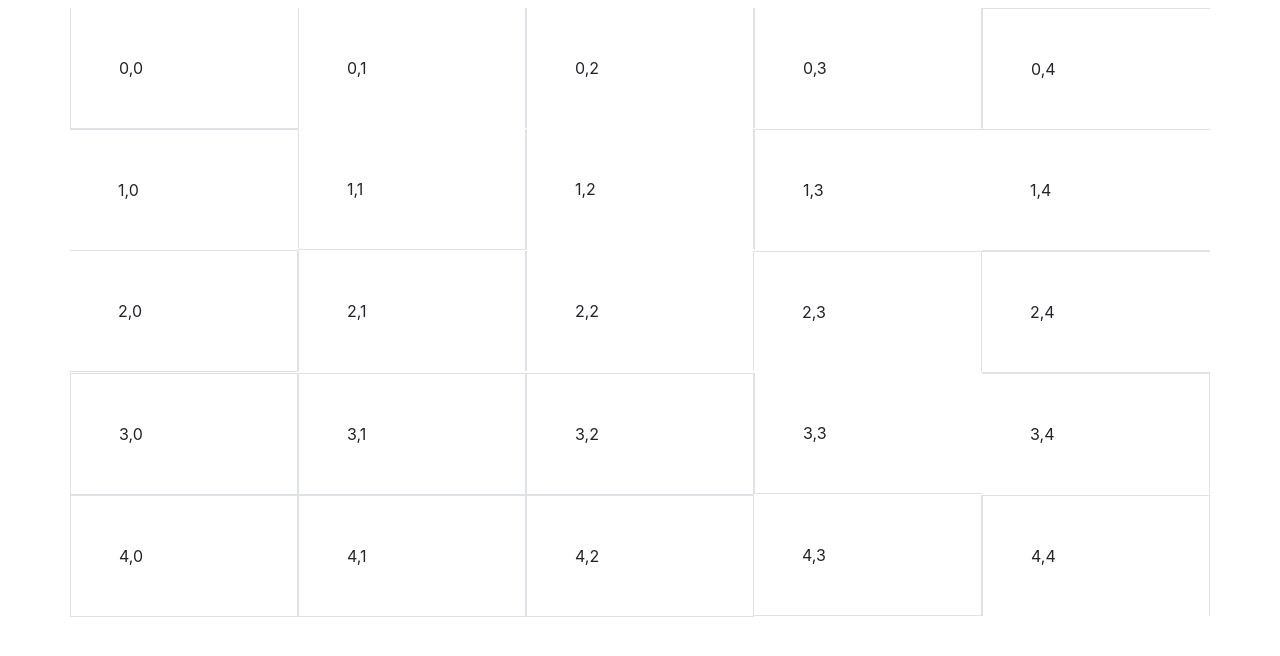
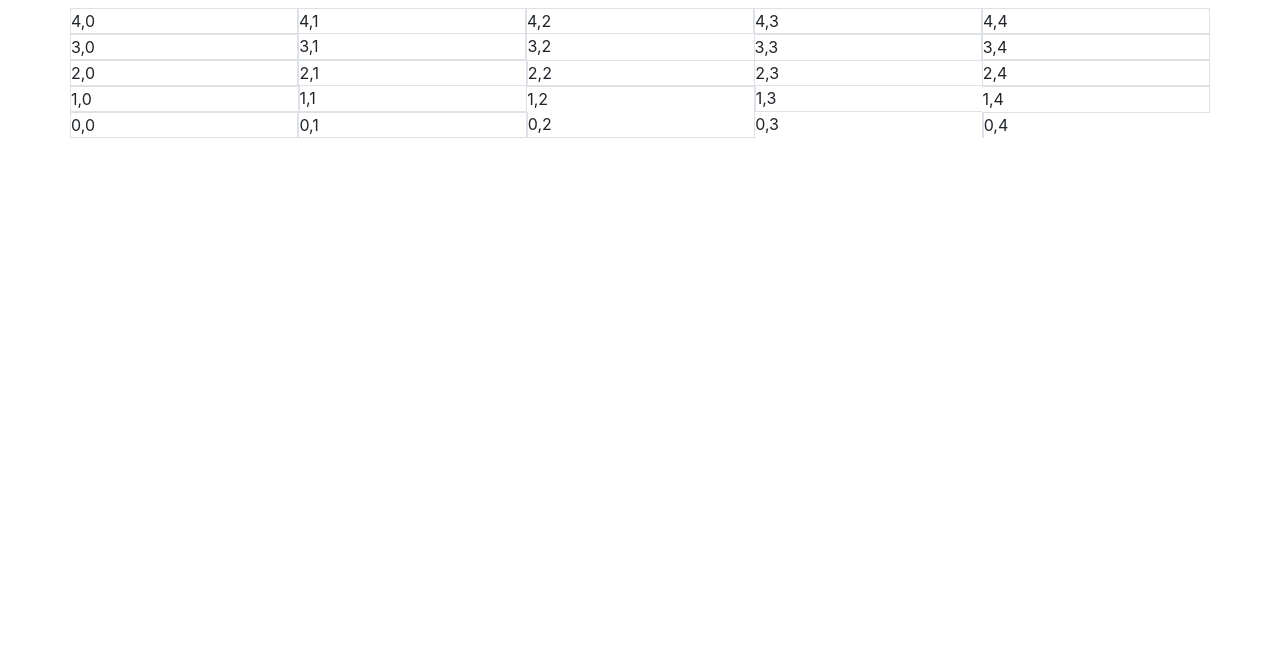
Before and after one commit to brayanMuniz/vue-maze-game, a Vue app: page / in a window 1280 px wide. Shown: the top 656 px of the page. Built offline with nearby package versions, Linux system fonts and the light colour scheme.

Commit message:
shows correect cells in app.vue

```diff
--- a/src/App.vue
+++ b/src/App.vue
@@ -1,20 +1,24 @@
 <template>
   <div id="app">
-    <div class="container mt-2">
+    <!-- Because of bootstrap max width and height will be 144, make it 10000 -->
+    <div class="container mt-2" v-if="dataReady">
+      <!-- Is not displaying corretly. Start from left to right bottom left is 0,0 -->
+      <!-- <div v-for="(cell, point) in playableMaze.mazeMap" :key="point">{{point}}{{cell}}</div> -->
+      <!-- :class="generateBorders(row, col)"-->
+      <!-- {{showCorrectPoint(row, col)}} -->
       <div class="row" v-for="row in playableMaze.width" :key="row">
-        <div class="col-sm m-0 p-0" v-for="col in playableMaze.height" :key="col">
-          <div class="p-5 m-0" :class="generateBorders(row, col)">
-            {{row-1}},{{col-1}}
-            <!-- <input type="text" class="form-control" v-focus /> -->
-          </div>
-        </div>
+        <div
+          class="col-sm m-0 p-0"
+          v-for="col in playableMaze.height"
+          :class="generateBorders(row, col)"
+          :key="col"
+        >{{showCorrectPoint(row, col)}}</div>
       </div>
     </div>
   </div>
 </template>
 
 <script lang="ts">
-// :class="passableClass(row -1, col -1)"
 import Vue from "vue";
 import bootstrap from "bootstrap";
 import { firebaseData } from "@/firebaseConfig.ts";
@@ -24,28 +28,35 @@ export default Vue.extend({
   name: "app",
   data() {
     return {
-      playableMaze: {},
-      dataReady: false
+      playableMaze: Object(),
+      dataReady: false,
+      reverseList: [5, 4, -3, -2, -1],
+      tempRow: Number(),
+      tempCounter: Number()
     };
   },
   mounted() {
     let newMaze = new Maze([]);
     newMaze.generateMaze(1, 5, 5);
-    console.log(newMaze);
     this.playableMaze = newMaze;
+    this.tempRow = newMaze.height - 1;
+    this.tempCounter = newMaze.width - 1;
+    console.log(this.tempRow, this.tempCounter);
+    this.dataReady = true;
   },
-  // What I can figure out from this, it does not look like it. Fix it.
   methods: {
     generateBorders(x: number, y: number) {
-      let point: string = `${x - 1},${y - 1}`;
-      // Todo: add type to playableMaze
+      let correctPoint: string = this.showCorrectPoint(x, y);
       let borders: any = {
-        "border-top": !this.playableMaze.mazeMap[point].N,
-        "border-right": !this.playableMaze.mazeMap[point].E,
-        "border-bottom": !this.playableMaze.mazeMap[point].S,
-        "border-left": !this.playableMaze.mazeMap[point].W
+        "border-top": !this.playableMaze.mazeMap[correctPoint].N,
+        "border-right": !this.playableMaze.mazeMap[correctPoint].E,
+        "border-bottom": !this.playableMaze.mazeMap[correctPoint].S,
+        "border-left": !this.playableMaze.mazeMap[correctPoint].W
       };
       return borders;
+    },
+    showCorrectPoint(row: number, col: number): string {
+      return `${Math.abs(row - 1 - this.tempRow)},${col - 1}`;
     }
   }
 });
--- a/src/classes/mazeClass.ts
+++ b/src/classes/mazeClass.ts
@@ -42,34 +42,28 @@ export class Maze {
       Math.random() * height
     )}`;
     let leadingPoint = firstPoint;
-    let counter: number = 1;
-    console.log(firstPoint);
-    while (!doneMakingMaze) {
+    this.visitedCells.push(leadingPoint);
+    let counter: number = 0;
+    while (!doneMakingMaze && counter < 10) {
       // visitedCells.length !== height * width
-      let sideCell: string = this.getRandomNeighborCell(leadingPoint);
-      if (counter == 3) {
-        doneMakingMaze = true;
-        break;
-      }
+      let sideCell: string = this.getRandomNeighborCell(leadingPoint); // if None: return own point
       if (sideCell !== leadingPoint) {
         this.removeWall(leadingPoint, sideCell);
-        console.log("removed wall between", leadingPoint, sideCell);
         this.visitedCells.push(sideCell);
         leadingPoint = sideCell;
       } else {
-        leadingPoint = firstPoint;
+        leadingPoint = firstPoint; // Todo: select random cell from list of cells that have not been visited
         sideCell = this.getRandomNeighborCell(leadingPoint);
-        counter++;
       }
+      counter++;
     }
-    console.log(this.mazeMap);
   }
 
   // Figure out what 0,0 is
   private fillMaze(width: number, height: number): mazeMap {
     let mazeMap: mazeMap = {};
-    for (let x = 0; x < width; x++) {
-      for (let y = 0; y < height; y++) {
+    for (let x = width - 1; x >= 0; x--) {
+      for (let y = height - 1; y >= 0; y--) {
         let point: string = `${x},${y}`;
         mazeMap[point] = {
           visited: false,
@@ -82,20 +76,22 @@ export class Maze {
     }
     this.width = width;
     this.height = height;
+    console.log(mazeMap);
     return mazeMap;
   }
 
   private getRandomNeighborCell(point: string): string {
     let dPoint = this.deConstructPoint(point);
-    let playableCells = this.generateSideCells(dPoint.x, dPoint.y);
+    let playableCells = this.generatePlayableCells(dPoint.x, dPoint.y);
     if (Object.keys(playableCells).length != 0) {
-      let keys = Object.keys(playableCells);
-      return playableCells[keys[(keys.length * Math.random()) << 0]];
+      return Object.values(playableCells)[
+        Math.floor(Math.random() * Object.values(playableCells).length)
+      ];
     }
     return point;
   }
 
-  private generateSideCells(xPoint: number, yPoint: number) {
+  private generatePlayableCells(xPoint: number, yPoint: number): object {
     let points: any = {};
     if (xPoint + 1 < this.width) {
       points["right"] = `${xPoint + 1},${yPoint}`;
@@ -128,7 +124,6 @@ export class Maze {
   private removeWall(point1: string, point2: string) {
     let firstCell: any = this.deConstructPoint(point1);
     let secondCell: any = this.deConstructPoint(point2);
-
     if (firstCell.y > secondCell.y) {
       this.mazeMap[point1]["S"] = true;
       this.mazeMap[point2]["N"] = true;
@@ -142,7 +137,15 @@ export class Maze {
       this.mazeMap[point1]["E"] = true;
       this.mazeMap[point2]["W"] = true;
     }
+    console.log("removed wall between", point1, point2);
   }
+}
+
+interface playableCells {
+  right: string;
+  left: string;
+  up: string;
+  down: string;
 }
 
 interface mazeMap {
```
